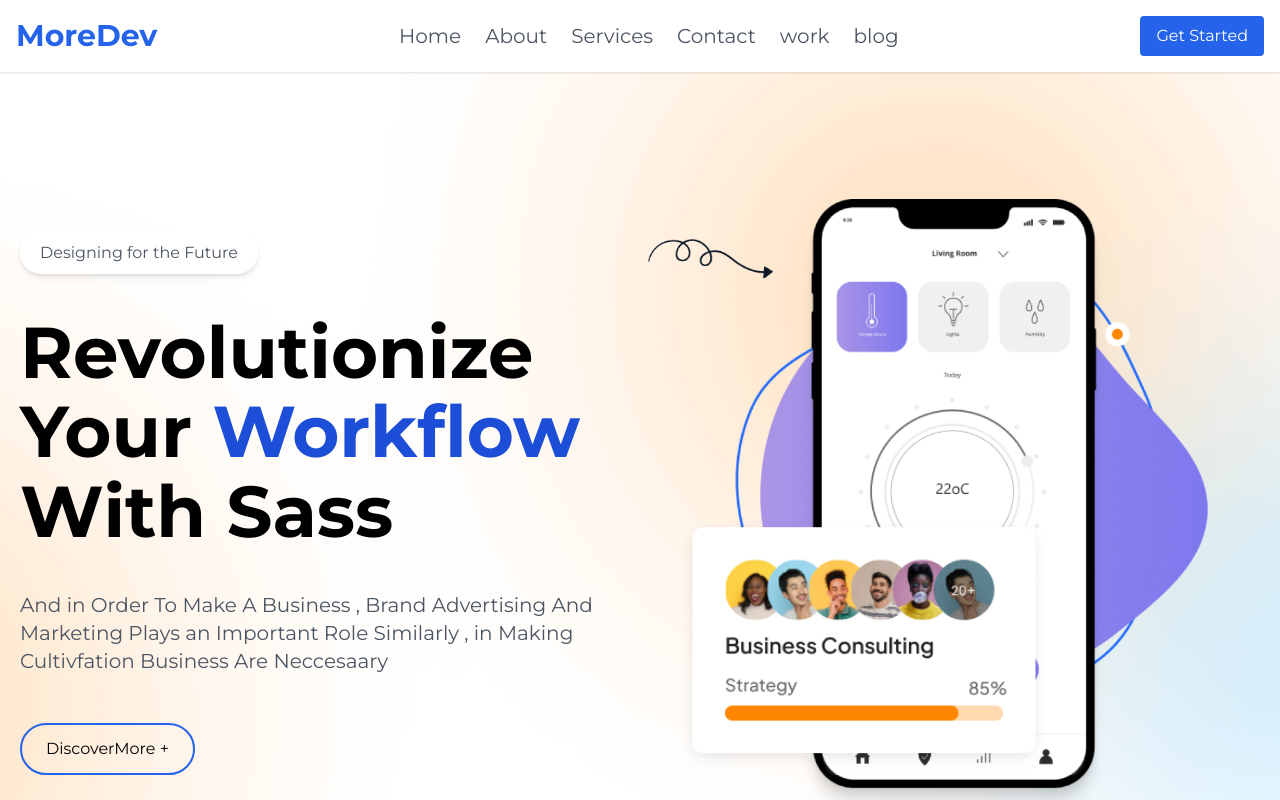
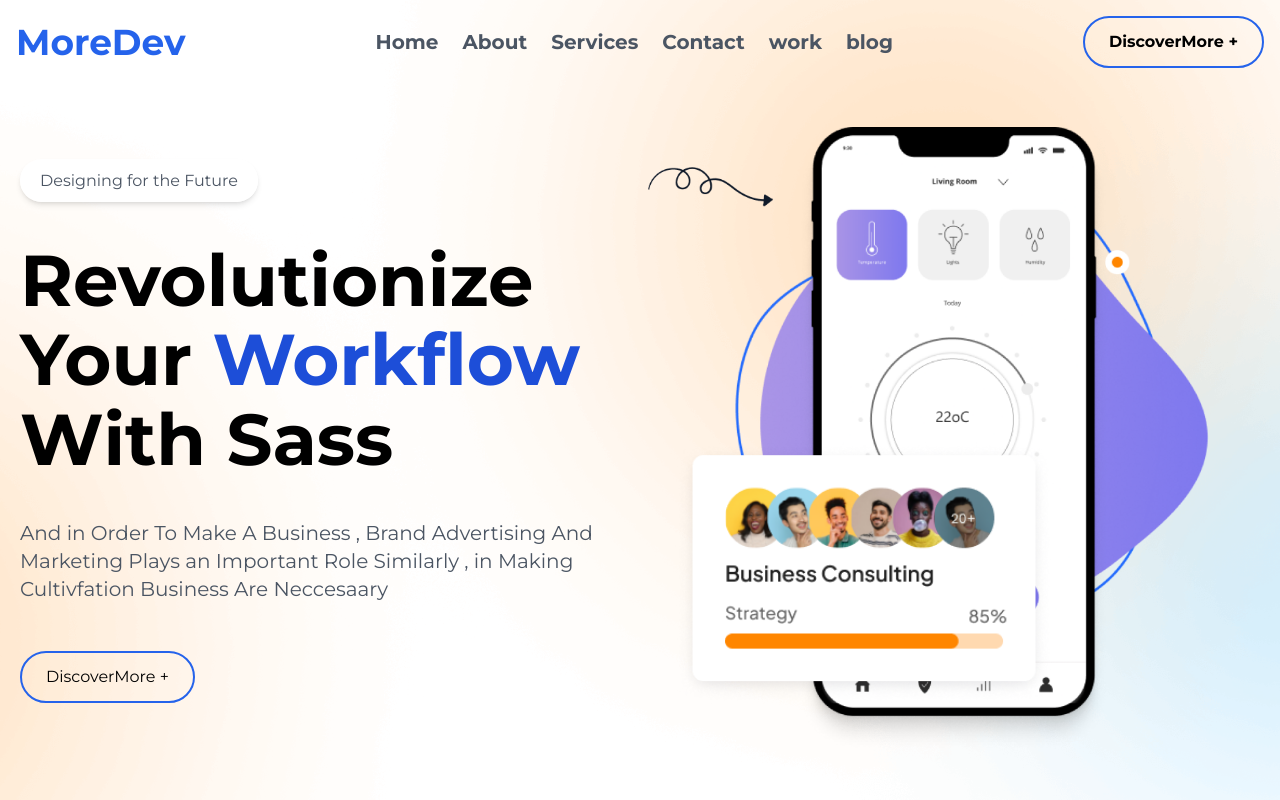
Before and after one commit to ajaypoddar78890/peralexsaslandingpage, a Next.js app: page / in a window 1280 px wide. Shown: the top 800 px of the page. Built offline with nearby package versions, Linux system fonts and the light colour scheme.

Commit message:
fixed the header

```diff
--- a/src/app/sections/Header.tsx
+++ b/src/app/sections/Header.tsx
@@ -3,11 +3,11 @@ import Link from "next/link";
 
 const Header = () => {
   return (
-    <header className=" bg-transparent   w-full z-50 shadow">
+    <header className=" bg-transparent absolute top-0 left-0   w-full z-50 ">
       <div className="container mx-auto px-4 py-4 flex items-center justify-between">
-        <div className="text-3xl font-bold text-blue-600">MoreDev</div>
+        <div className="text-4xl font-bold text-blue-600">MoreDev</div>
 
-        <nav className="hidden  lg:flex space-x-6 text-xl ">
+        <nav className="hidden  lg:flex space-x-6 text-xl font-semibold ">
           <Link href="#home" className="text-gray-600 hover:text-blue-600">
             Home
           </Link>
@@ -29,10 +29,10 @@ const Header = () => {
         </nav>
 
         <Link
-          href="#get-started"
-          className="hidden md:inline-block bg-blue-600 text-white px-4 py-2 rounded hover:bg-blue-700"
+          href="#"
+          className="py-3 px-6 border-2 border-blue-600 font-semibold text-black font-medium rounded-[2rem] hover:text-white hover:bg-blue-600 transition duration-300 mt-3 md:mt-0 "
         >
-          Get Started
+          DiscoverMore +
         </Link>
 
         <div className="md:hidden">
```
